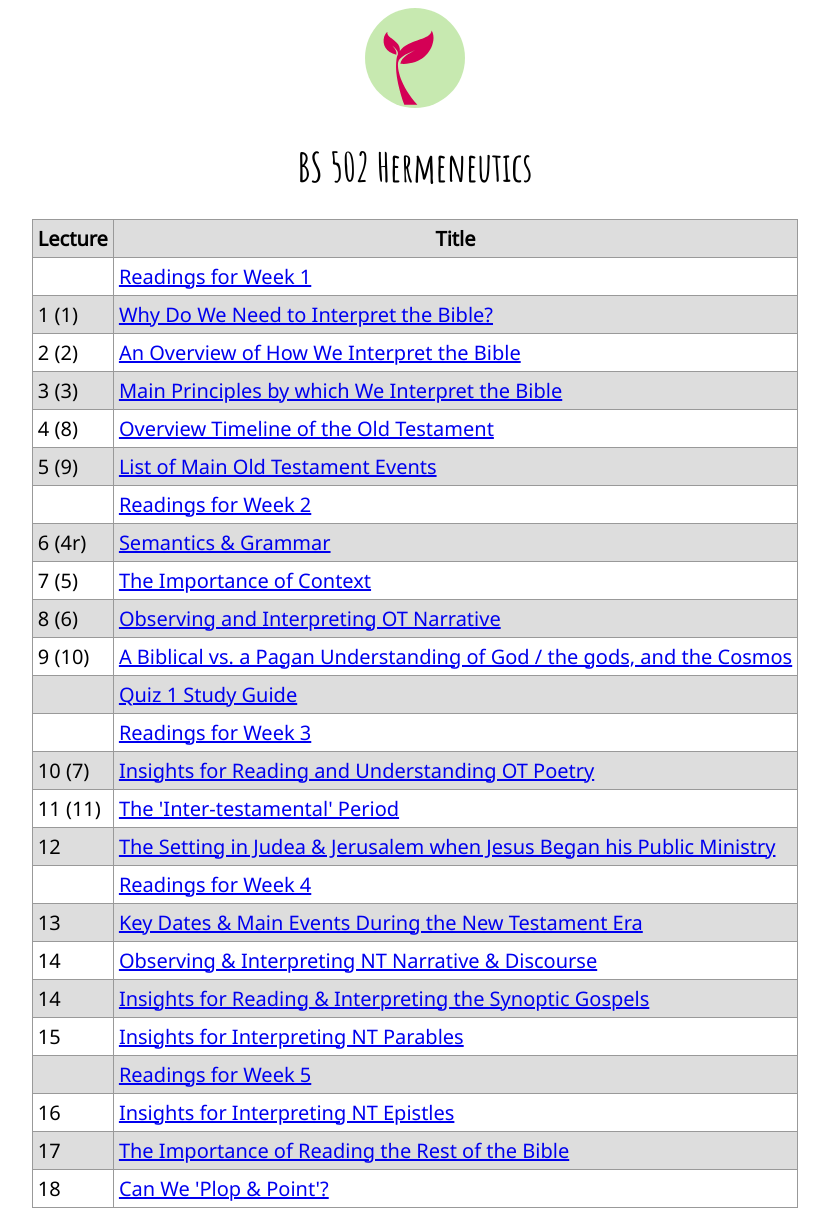
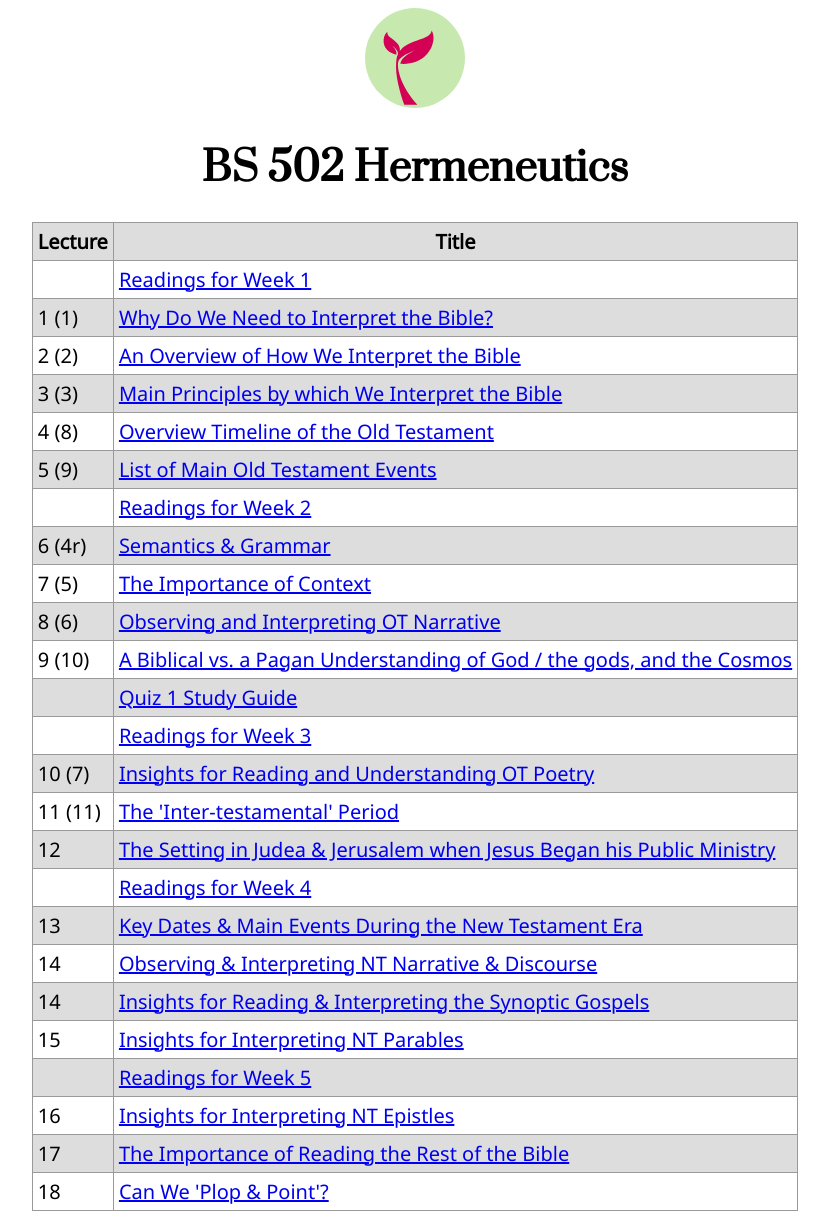
Before and after one commit to GospelTrust/kairos-bs-502, a Jekyll site: the page built from docs/index.html, in a window 1280 px wide. Shown: the whole page, without its empty margins (225-1054 px from the left). Built offline with Jekyll 4.4.1, drawn with Linux system fonts in a browser that asks for light colours.

Commit message:
style: Switch from Amatic SC to Prata for headers

```diff
--- a/docs/_includes/head.html
+++ b/docs/_includes/head.html
@@ -10,5 +10,5 @@
   Conversational English Lessons
 {% endif %}
 </title>
-<link href="https://fonts.googleapis.com/css2?family=Noto+Sans&family=Amatic+SC:wght@700&display=swap" rel="stylesheet" />
+<link href="https://fonts.googleapis.com/css2?family=Noto+Sans&family=Prata&display=swap" rel="stylesheet" />
 <link rel="shortcut icon" type="image/png" href="/assets/favicon.png" />
--- a/docs/assets/css/style.css
+++ b/docs/assets/css/style.css
@@ -4,8 +4,7 @@ body {
 }
 
 h1, h2, h3, h4, h5, h6 {
-  font-family: 'Amatic SC', serif;
-  font-weight: 700;
+  font-family: 'Prata', serif;
 }
 
 .video-background {
```
